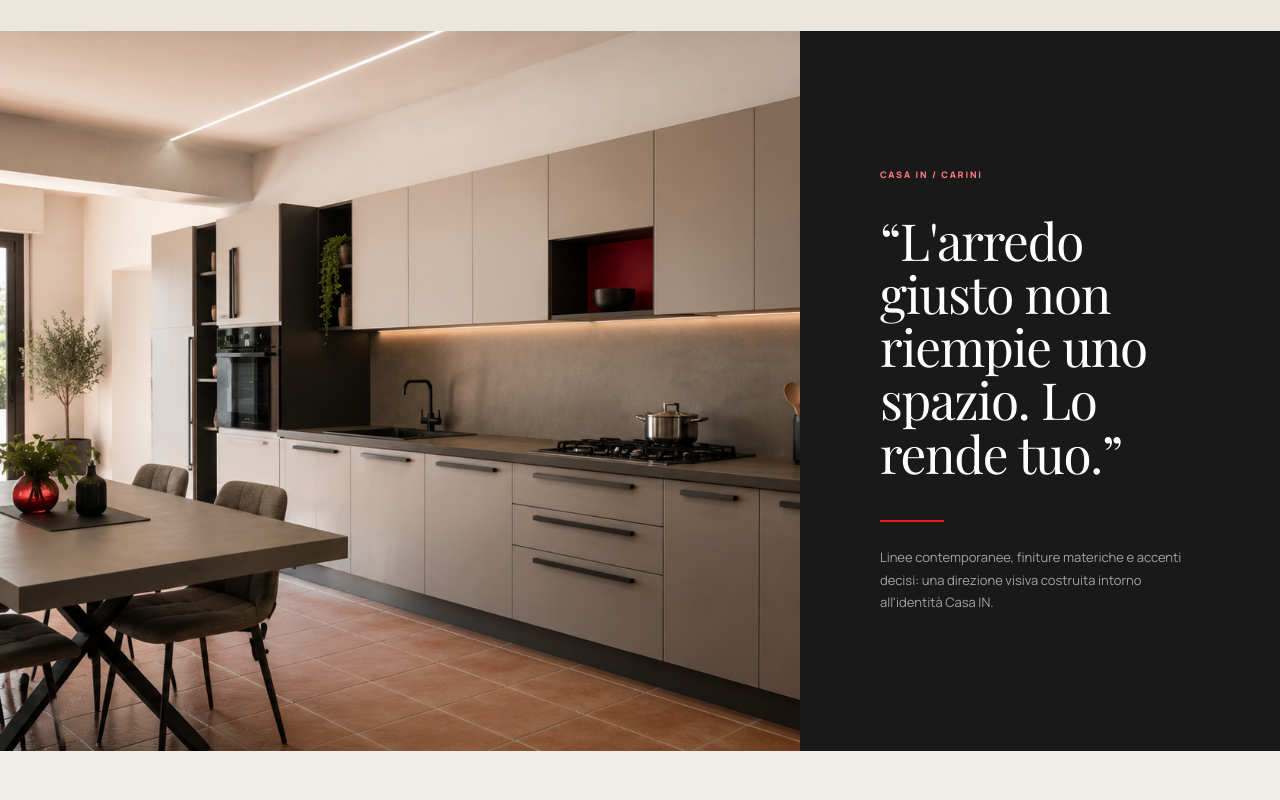
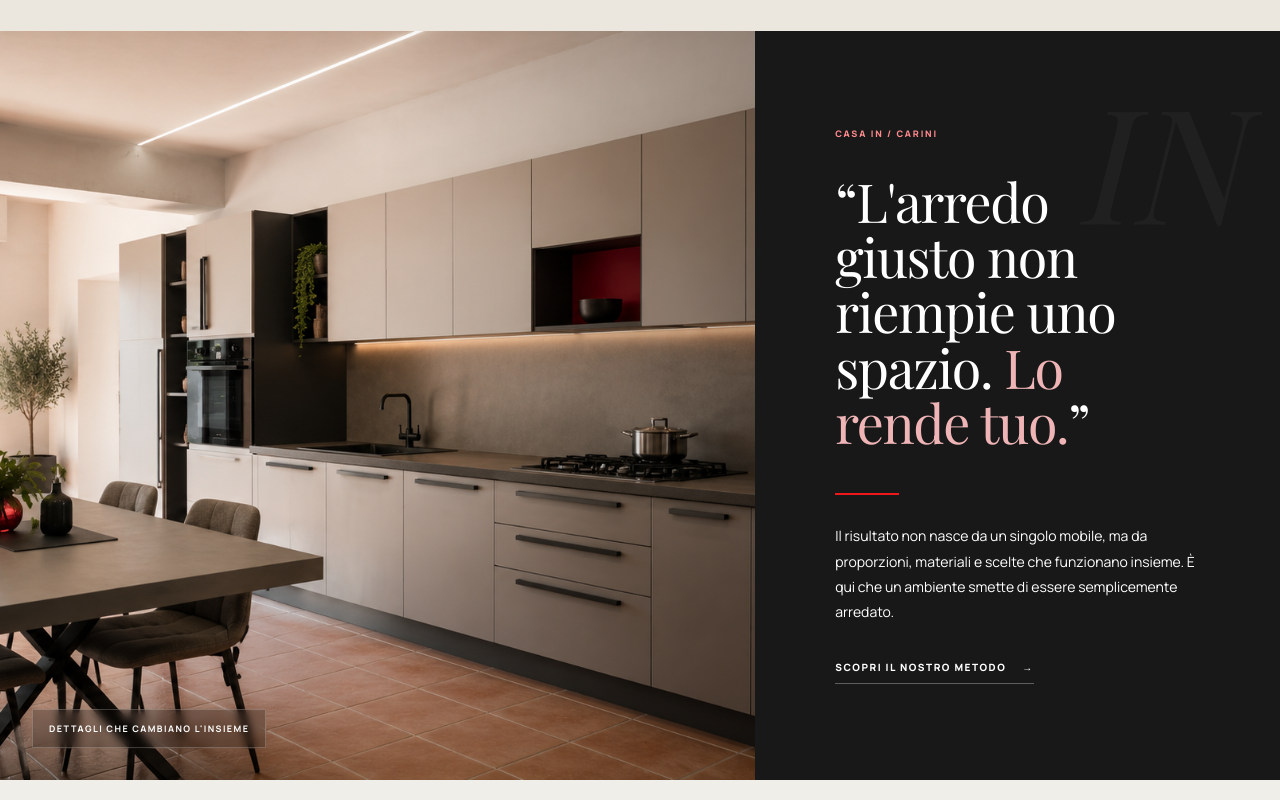
Before and after one commit to gaetanomeli95-lab/casa-in, a Next.js app: page / in a window 1280 px wide. Shown: the part 5280-6080 px from the top of the page. Built offline with nearby package versions, Linux system fonts and the light colour scheme; a web font is replaced by a local one.

Commit message:
feat: strengthen Casa IN editorial manifesto

```diff
--- a/components/Feature.tsx
+++ b/components/Feature.tsx
@@ -9,8 +9,14 @@ export default function Feature() {
   const inView = useInView(ref, { once: true, margin: "-100px" });
 
   return (
-    <section ref={ref} className="grid lg:grid-cols-[1.25fr_0.75fr] min-h-[720px] bg-[#191919] text-white">
-      <div className="relative h-[420px] lg:h-auto overflow-hidden">
+    <section ref={ref} className="grid lg:grid-cols-[1.18fr_0.82fr] min-h-[720px] bg-[#181818] text-white overflow-hidden">
+      <div className="relative h-[460px] lg:h-auto overflow-hidden">
+        <motion.div
+          initial={{ scale: 1.08, opacity: 0.75 }}
+          animate={inView ? { scale: 1, opacity: 1 } : {}}
+          transition={{ duration: 1.2, ease: [0.2, 0.7, 0.2, 1] }}
+          className="absolute inset-0"
+        >
           <Image
             src="/hero-01.png"
             alt="Progetto cucina Casa IN"
@@ -18,25 +24,38 @@ export default function Feature() {
             className="object-cover"
             sizes="(max-width: 1024px) 100vw, 60vw"
           />
+        </motion.div>
+        <div className="absolute inset-0 bg-gradient-to-r from-transparent via-transparent to-black/20" />
+        <div className="absolute left-6 bottom-6 md:left-8 md:bottom-8 border border-white/20 bg-black/20 backdrop-blur-sm px-4 py-3 text-[9px] font-bold tracking-[0.16em]">
+          DETTAGLI CHE CAMBIANO L&apos;INSIEME
+        </div>
       </div>
 
       <motion.div
-        ref={ref}
-        initial={{ opacity: 0, y: 40 }}
+        initial={{ opacity: 0, y: 36 }}
         animate={inView ? { opacity: 1, y: 0 } : {}}
         transition={{ duration: 0.9 }}
-        className="flex flex-col justify-center px-8 lg:px-16 xl:px-20 py-20 lg:py-24"
+        className="relative flex flex-col justify-center px-8 lg:px-16 xl:px-20 py-20 lg:py-24"
       >
-        <span className="text-[9px] tracking-[0.2em] text-[#ff7b7e] font-extrabold">
+        <div className="absolute top-12 right-10 text-[120px] lg:text-[160px] font-serif italic text-white/[0.035] leading-none pointer-events-none select-none">
+          IN
+        </div>
+        <span className="text-[9px] tracking-[0.2em] text-[#ff8a8d] font-extrabold">
           CASA IN / CARINI
         </span>
-        <blockquote className="font-serif text-[clamp(36px,4vw,66px)] leading-[1.04] tracking-tight mt-8 mb-4">
-          &ldquo;L&apos;arredo giusto non riempie uno spazio. Lo rende tuo.&rdquo;
+        <blockquote className="font-serif text-[clamp(38px,4.2vw,68px)] leading-[1.03] tracking-tight mt-8 mb-4 max-w-xl">
+          “L&apos;arredo giusto non riempie uno spazio. <em className="not-italic text-[#eeb4b6]">Lo rende tuo.</em>”
         </blockquote>
-        <div className="w-16 h-[2px] bg-casaRed my-6" />
-        <p className="text-[13px] leading-[1.75] text-white/60 max-w-md">
-          Linee contemporanee, finiture materiche e accenti decisi: una direzione visiva costruita intorno all&apos;identità Casa IN.
+        <div className="w-16 h-[2px] bg-casaRed my-7" />
+        <p className="text-[13px] md:text-[14px] leading-[1.8] text-white/58 max-w-md">
+          Il risultato non nasce da un singolo mobile, ma da proporzioni, materiali e scelte che funzionano insieme. È qui che un ambiente smette di essere semplicemente arredato.
         </p>
+        <a
+          href="#progettazione"
+          className="inline-flex items-center gap-4 mt-9 w-fit text-[10px] font-extrabold uppercase tracking-[0.15em] border-b border-white/30 pb-2 hover:text-casaRed hover:border-casaRed transition-colors"
+        >
+          Scopri il nostro metodo <span>→</span>
+        </a>
       </motion.div>
     </section>
   );
```
Lines whose indentation alone changed are shown as unchanged.
